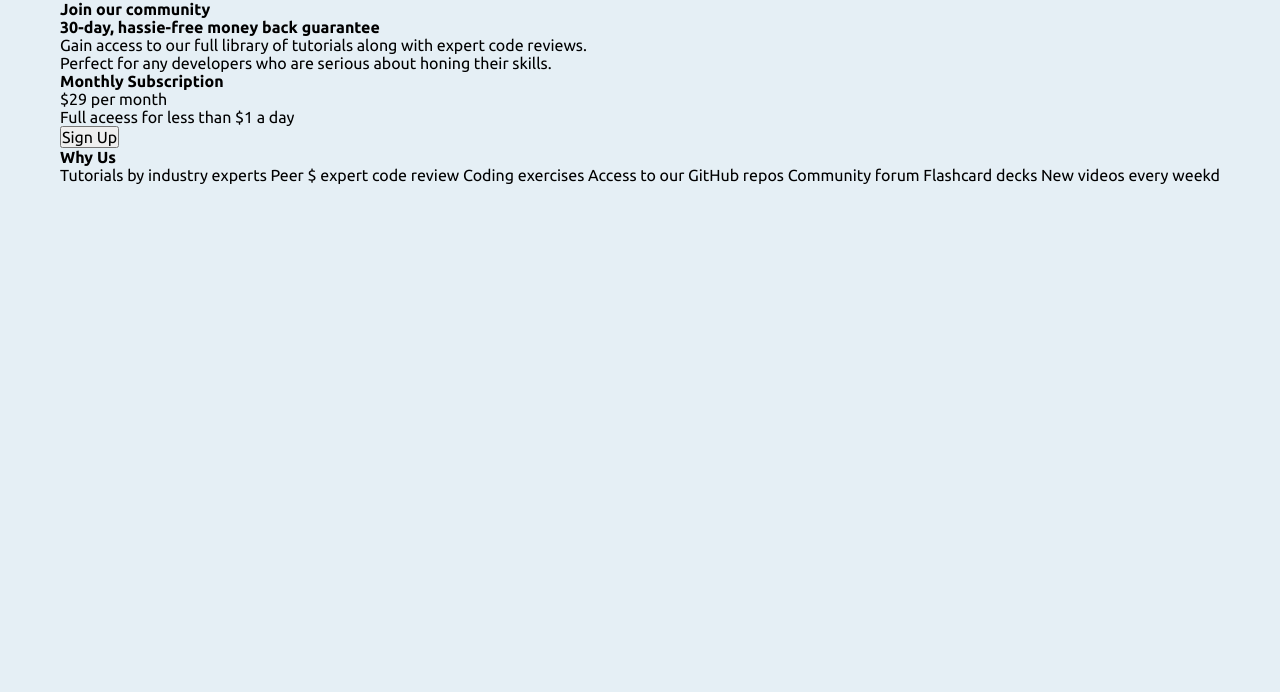
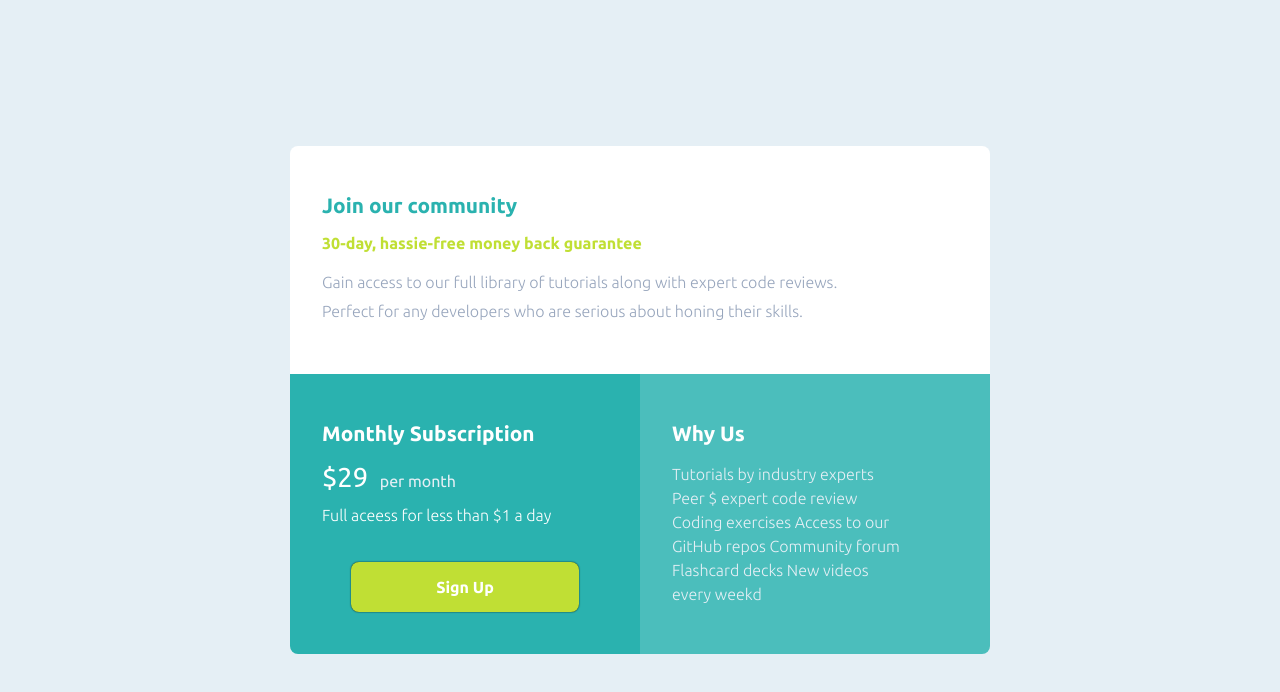
Before and after one commit to mauriciompf/Single-price-grid-component, a plain HTML site: page design/index.html in a window 1280 px wide. Drawn offline with Linux system fonts and the light colour scheme.

Commit message:
style.css update

```diff
--- a/design/style.css
+++ b/design/style.css
@@ -35,3 +35,119 @@
 	display: grid;
 	place-items: center;
 }
+
+/* Center Big Card - Desktop */
+@media (min-width: 615px) {
+	.wrapper {
+		height: 100vh;
+	}
+}
+
+.big-card {
+	width: min(700rem / 16, 85%);
+	margin: 2rem 0;
+}
+
+.card {
+	padding: 1rem;
+	color: #fff;
+}
+
+/* Size padding card - Desktop */
+@media (min-width: 615px) { .card { padding: 2rem 2rem; } }
+
+.title { font-size: var(--fs-600); }
+
+.title, .subtitle, .paragraph, .btn-sign-up { margin: 1rem 0; }
+
+.paragraph {
+	color: var(--clr-neutral-grayish-blue);
+	font-weight: 300;
+	line-height: 1.8rem;
+}
+
+/* Card One */
+.card-one {
+	background-color: #fff;
+	border-radius: .5rem .5rem 0 0;
+}
+
+.title-one { color: var(--clr-primary-cryan); }
+
+.subtitle { color: var(--clr-primary-bright-color); }
+
+/* Columns Cards in Desktop */
+@media (min-width: 615px) {
+	.columns-cards {
+		display: grid;
+		grid-template-columns: 1fr 1fr;
+	}
+}
+
+/* Card Two */
+.card-two { background-color: var(--clr-primary-cryan); }
+
+.price-col-1 { font-size: var(--fs-price); }
+
+.price-col-2 {
+	padding-left: .5rem;
+
+	color: var(--clr-neutral-light-gray);
+}
+
+.paragraph-two {
+	margin-top: .5rem;
+
+	color: #fff;
+}
+
+.form { text-align: center; }
+
+.btn-sign-up {
+	min-width: 100%;
+	padding: 1rem;
+	margin-bottom: .5rem;
+
+	background-color: var(--clr-primary-bright-color);
+	color: #fff;
+	font-weight: 600;
+	border: none;
+	outline: none;
+	border-radius: .5rem;
+	box-shadow:
+		0 0 .1rem #000;
+	cursor: pointer;
+}
+
+.btn-sign-up:active { transform: translateY(2px); }
+
+/* Button size Desktop */
+@media (min-width: 615px) {
+	.btn-sign-up {
+		min-width: 80%;
+	}
+}
+
+/* Card Three */
+.card-three {
+	background-color: var(--clr-neutral-light-cryan);
+	border-radius: 0 0 .5rem .5rem;
+}
+
+.paragraph-three {
+	color: var(--clr-neutral-light-gray);
+	padding-right: 5rem;
+	line-height: 1.5rem;
+}
+
+@media (min-width: 615px) {
+	/* Border Radius */
+	.card-two {border-radius: 0 0 0 .5rem;}
+
+	.card-three { border-radius: 0 0 .5rem 0; }
+
+	/* Paragraph padding-right */
+	.paragraph-three {
+		padding-right: 3rem;
+	}
+}
```
